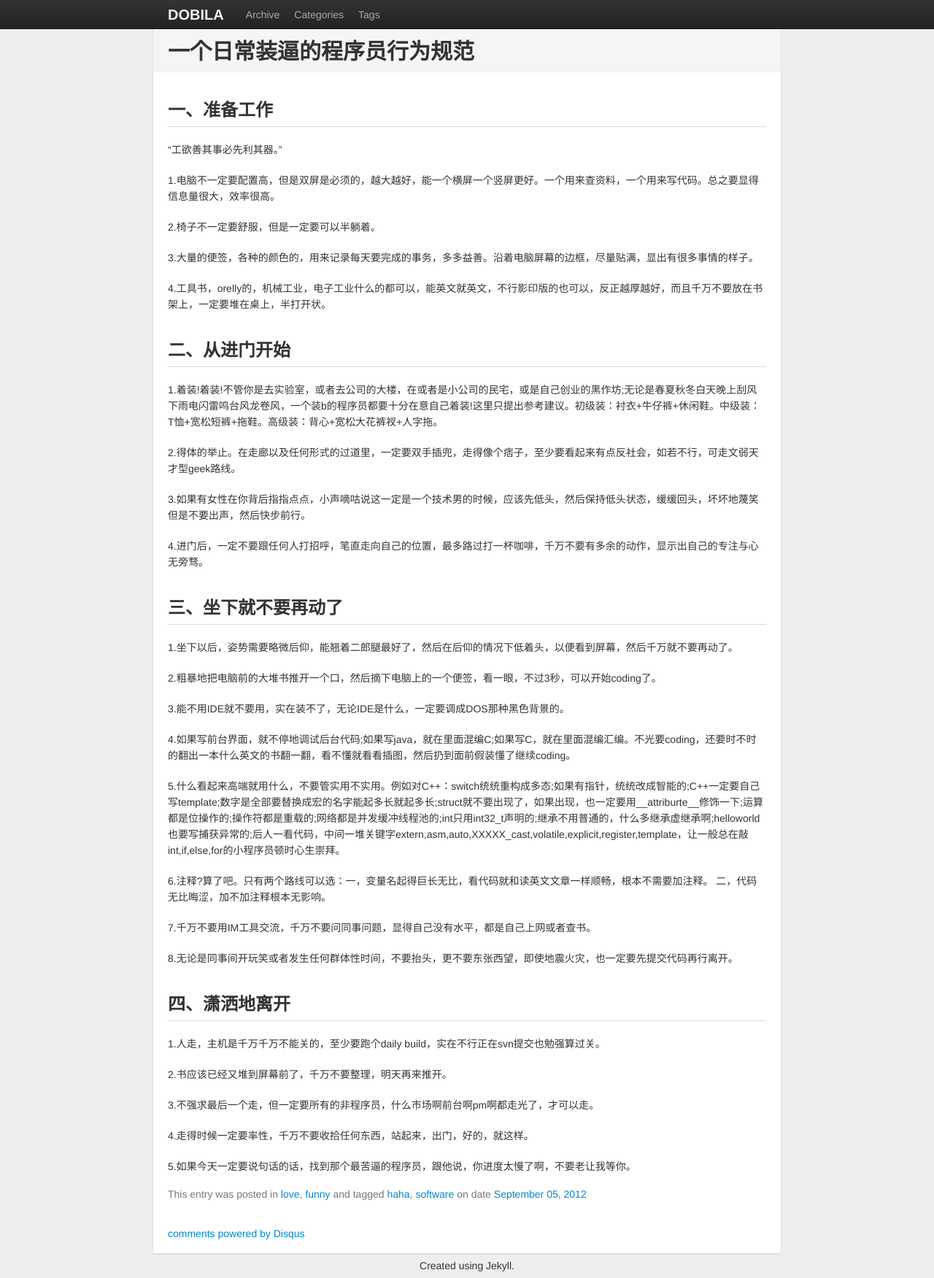
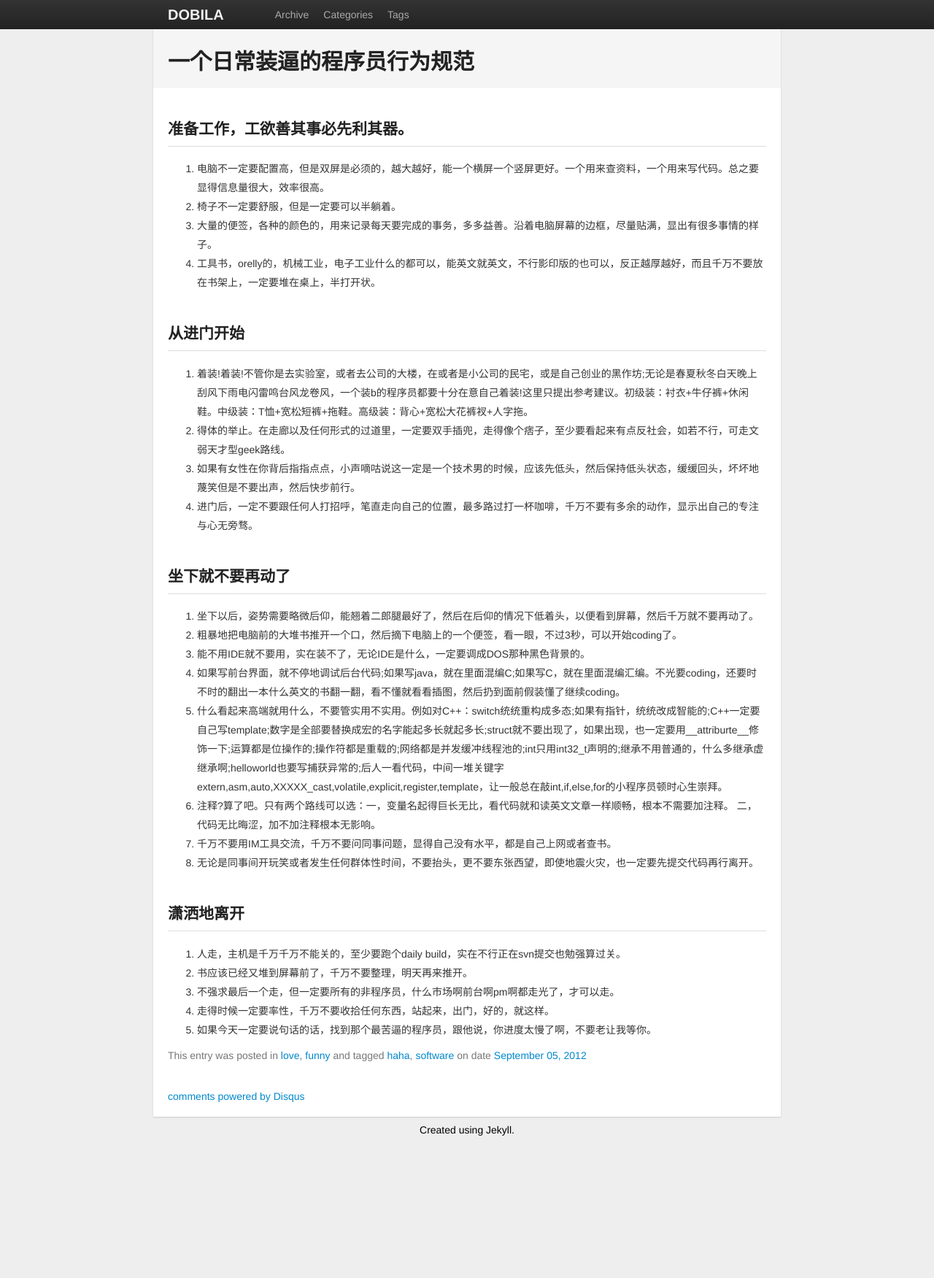
Before and after one commit to bugcook/eorza.github.com, a Jekyll site: the page built from _posts/2012-09-05-conduct-code-of-a-zhuangbi-programer.md, in a window 1280 px wide. Shown: the whole page at 73% size. Built offline with Jekyll 4.4.1, drawn with Linux system fonts in a browser that asks for light colours; comment, search, counter and statistics services are not loaded; after the commit the page ends 1566 px from its top, so only the background shows below that.

Commit message:
Change markdown engine to kramdown and get out of the css reset

```diff
--- a/_config.yml
+++ b/_config.yml
@@ -1,5 +1,6 @@
 safe: false
 permalink: none
+markdown: kramdown
 
 # The following is custom defined by hass
 path:
--- a/_posts/2012-09-05-conduct-code-of-a-zhuangbi-programer.md
+++ b/_posts/2012-09-05-conduct-code-of-a-zhuangbi-programer.md
@@ -22,55 +22,36 @@ more_tags:
   name: 计算机软件
 ---
 
-## 一、准备工作
+## 准备工作，工欲善其事必先利其器。
 
-“工欲善其事必先利其器。”
+1. 电脑不一定要配置高，但是双屏是必须的，越大越好，能一个横屏一个竖屏更好。一个用来查资料，一个用来写代码。总之要显得信息量很大，效率很高。
+2. 椅子不一定要舒服，但是一定要可以半躺着。
+3. 大量的便签，各种的颜色的，用来记录每天要完成的事务，多多益善。沿着电脑屏幕的边框，尽量贴满，显出有很多事情的样子。
+4. 工具书，orelly的，机械工业，电子工业什么的都可以，能英文就英文，不行影印版的也可以，反正越厚越好，而且千万不要放在书架上，一定要堆在桌上，半打开状。
 
-1.电脑不一定要配置高，但是双屏是必须的，越大越好，能一个横屏一个竖屏更好。一个用来查资料，一个用来写代码。总之要显得信息量很大，效率很高。
+## 从进门开始
 
-2.椅子不一定要舒服，但是一定要可以半躺着。
-
-3.大量的便签，各种的颜色的，用来记录每天要完成的事务，多多益善。沿着电脑屏幕的边框，尽量贴满，显出有很多事情的样子。
-
-4.工具书，orelly的，机械工业，电子工业什么的都可以，能英文就英文，不行影印版的也可以，反正越厚越好，而且千万不要放在书架上，一定要堆在桌上，半打开状。
-
-## 二、从进门开始
-
-1.着装!着装!不管你是去实验室，或者去公司的大楼，在或者是小公司的民宅，或是自己创业的黑作坊;无论是春夏秋冬白天晚上刮风下雨电闪雷鸣台风龙卷风，一个装b的程序员都要十分在意自己着装!这里只提出参考建议。初级装：衬衣+牛仔裤+休闲鞋。中级装：T恤+宽松短裤+拖鞋。高级装：背心+宽松大花裤衩+人字拖。
-
-2.得体的举止。在走廊以及任何形式的过道里，一定要双手插兜，走得像个痞子，至少要看起来有点反社会，如若不行，可走文弱天才型geek路线。
-
-3.如果有女性在你背后指指点点，小声嘀咕说这一定是一个技术男的时候，应该先低头，然后保持低头状态，缓缓回头，坏坏地蔑笑但是不要出声，然后快步前行。
-
-4.进门后，一定不要跟任何人打招呼，笔直走向自己的位置，最多路过打一杯咖啡，千万不要有多余的动作，显示出自己的专注与心无旁骛。
+1. 着装!着装!不管你是去实验室，或者去公司的大楼，在或者是小公司的民宅，或是自己创业的黑作坊;无论是春夏秋冬白天晚上刮风下雨电闪雷鸣台风龙卷风，一个装b的程序员都要十分在意自己着装!这里只提出参考建议。初级装：衬衣+牛仔裤+休闲鞋。中级装：T恤+宽松短裤+拖鞋。高级装：背心+宽松大花裤衩+人字拖。
+2. 得体的举止。在走廊以及任何形式的过道里，一定要双手插兜，走得像个痞子，至少要看起来有点反社会，如若不行，可走文弱天才型geek路线。
+3. 如果有女性在你背后指指点点，小声嘀咕说这一定是一个技术男的时候，应该先低头，然后保持低头状态，缓缓回头，坏坏地蔑笑但是不要出声，然后快步前行。
+4. 进门后，一定不要跟任何人打招呼，笔直走向自己的位置，最多路过打一杯咖啡，千万不要有多余的动作，显示出自己的专注与心无旁骛。
 
 
-## 三、坐下就不要再动了
+## 坐下就不要再动了
 
-1.坐下以后，姿势需要略微后仰，能翘着二郎腿最好了，然后在后仰的情况下低着头，以便看到屏幕，然后千万就不要再动了。
+1. 坐下以后，姿势需要略微后仰，能翘着二郎腿最好了，然后在后仰的情况下低着头，以便看到屏幕，然后千万就不要再动了。
+2. 粗暴地把电脑前的大堆书推开一个口，然后摘下电脑上的一个便签，看一眼，不过3秒，可以开始coding了。
+3. 能不用IDE就不要用，实在装不了，无论IDE是什么，一定要调成DOS那种黑色背景的。
+4. 如果写前台界面，就不停地调试后台代码;如果写java，就在里面混编C;如果写C，就在里面混编汇编。不光要coding，还要时不时的翻出一本什么英文的书翻一翻，看不懂就看看插图，然后扔到面前假装懂了继续coding。
+5. 什么看起来高端就用什么，不要管实用不实用。例如对C++：switch统统重构成多态;如果有指针，统统改成智能的;C++一定要自己写template;数字是全部要替换成宏的名字能起多长就起多长;struct就不要出现了，如果出现，也一定要用__attriburte__修饰一下;运算都是位操作的;操作符都是重载的;网络都是并发缓冲线程池的;int只用int32_t声明的;继承不用普通的，什么多继承虚继承啊;helloworld也要写捕获异常的;后人一看代码，中间一堆关键字extern,asm,auto,XXXXX_cast,volatile,explicit,register,template，让一般总在敲int,if,else,for的小程序员顿时心生崇拜。
+6. 注释?算了吧。只有两个路线可以选：一，变量名起得巨长无比，看代码就和读英文文章一样顺畅，根本不需要加注释。 二，代码无比晦涩，加不加注释根本无影响。
+7. 千万不要用IM工具交流，千万不要问同事问题，显得自己没有水平，都是自己上网或者查书。
+8. 无论是同事间开玩笑或者发生任何群体性时间，不要抬头，更不要东张西望，即使地震火灾，也一定要先提交代码再行离开。
 
-2.粗暴地把电脑前的大堆书推开一个口，然后摘下电脑上的一个便签，看一眼，不过3秒，可以开始coding了。
+## 潇洒地离开
 
-3.能不用IDE就不要用，实在装不了，无论IDE是什么，一定要调成DOS那种黑色背景的。
-
-4.如果写前台界面，就不停地调试后台代码;如果写java，就在里面混编C;如果写C，就在里面混编汇编。不光要coding，还要时不时的翻出一本什么英文的书翻一翻，看不懂就看看插图，然后扔到面前假装懂了继续coding。
-
-5.什么看起来高端就用什么，不要管实用不实用。例如对C++：switch统统重构成多态;如果有指针，统统改成智能的;C++一定要自己写template;数字是全部要替换成宏的名字能起多长就起多长;struct就不要出现了，如果出现，也一定要用__attriburte__修饰一下;运算都是位操作的;操作符都是重载的;网络都是并发缓冲线程池的;int只用int32_t声明的;继承不用普通的，什么多继承虚继承啊;helloworld也要写捕获异常的;后人一看代码，中间一堆关键字extern,asm,auto,XXXXX_cast,volatile,explicit,register,template，让一般总在敲int,if,else,for的小程序员顿时心生崇拜。
-
-6.注释?算了吧。只有两个路线可以选：一，变量名起得巨长无比，看代码就和读英文文章一样顺畅，根本不需要加注释。 二，代码无比晦涩，加不加注释根本无影响。
-
-7.千万不要用IM工具交流，千万不要问同事问题，显得自己没有水平，都是自己上网或者查书。
-
-8.无论是同事间开玩笑或者发生任何群体性时间，不要抬头，更不要东张西望，即使地震火灾，也一定要先提交代码再行离开。
-
-## 四、潇洒地离开
-
-1.人走，主机是千万千万不能关的，至少要跑个daily build，实在不行正在svn提交也勉强算过关。
-
-2.书应该已经又堆到屏幕前了，千万不要整理，明天再来推开。
-
-3.不强求最后一个走，但一定要所有的非程序员，什么市场啊前台啊pm啊都走光了，才可以走。
-
-4.走得时候一定要率性，千万不要收拾任何东西，站起来，出门，好的，就这样。
-
-5.如果今天一定要说句话的话，找到那个最苦逼的程序员，跟他说，你进度太慢了啊，不要老让我等你。
+1. 人走，主机是千万千万不能关的，至少要跑个daily build，实在不行正在svn提交也勉强算过关。
+2. 书应该已经又堆到屏幕前了，千万不要整理，明天再来推开。
+3. 不强求最后一个走，但一定要所有的非程序员，什么市场啊前台啊pm啊都走光了，才可以走。
+4. 走得时候一定要率性，千万不要收拾任何东西，站起来，出门，好的，就这样。
+5. 如果今天一定要说句话的话，找到那个最苦逼的程序员，跟他说，你进度太慢了啊，不要老让我等你。
--- a/assets/stylesheets/style.css
+++ b/assets/stylesheets/style.css
@@ -3,53 +3,6 @@ Author: Hass Tian
 Author URI: http://dobila.info
 Description: Basicly this is my first css.
 */
-
-/* =Reset. From: http://meyerweb.com/eric/tools/css/reset/
--------------------------------------------------------------- */
-html, body, div, span, applet, object, iframe,
-h1, h2, h3, h4, h5, h6, p, blockquote, pre,
-a, abbr, acronym, address, big, cite, code,
-del, dfn, em, img, ins, kbd, q, s, samp,
-small, strike, strong, sub, sup, tt, var,
-b, u, i, center,
-dl, dt, dd, ol, ul, li,
-fieldset, form, label, legend,
-table, caption, tbody, tfoot, thead, tr, th, td,
-article, aside, canvas, details, embed,
-figure, figcaption, footer, header, hgroup,
-menu, nav, output, ruby, section, summary,
-time, mark, audio, video {
-	margin: 0;
-	padding: 0;
-	border: 0;
-	font-size: 100%;
-	font: inherit;
-	vertical-align: baseline;
-}
-/* HTML5 display-role reset for older browsers */
-article, aside, details, figcaption, figure,
-footer, header, hgroup, menu, nav, section {
-	display: block;
-}
-body {
-	line-height: 1;
-}
-ol, ul {
-	list-style: none;
-}
-blockquote, q {
-	quotes: none;
-}
-blockquote:before, blockquote:after,
-q:before, q:after {
-	content: '';
-	content: none;
-}
-table {
-	border-collapse: collapse;
-	border-spacing: 0;
-}
-
 
 /* =Basic structure
 -------------------------------------------------------------- */
@@ -57,7 +10,7 @@ body {
 	background: #EEE url('../images/top-bg.png') repeat-x;
 	font-size: 14px;
 	font-family: helvetica, arial, clean, sans-serif;
-	color: #333;
+	margin: 0;
 }
 
 .site-header,
@@ -82,7 +35,7 @@ body {
 -------------------------------------------------------------- */
 h1, h2, h3, h4, h5, h6 {
 	font-weight: bold;
-	color: #333;
+	color: #222;
 }
 a {
 	color: #08C;
@@ -102,6 +55,9 @@ a:hover {
 .site-header a:hover {
 	text-decoration: none;
 }
+.site-header h1 {
+	margin: 0;
+}
 .site-header h1 a {
 	display: block;
 	padding: 0 20px;
@@ -117,6 +73,10 @@ a:hover {
 }
 .site-header nav {
 	float: left;
+}
+.site-header nav ul {
+	margin: 0;
+	list-style: none;
 }
 .site-header nav li {
 	float: left;
@@ -139,21 +99,18 @@ a:hover {
 .page-header {
 	background: whiteSmoke;
 	border-bottom: 1px solid #EEE;
-	height: 58px;
-	padding-left: 20px;
+	padding: 20px 0 15px 20px;
 }
 
 .page-header h1 {
-	float: left;
+	display: inline-block;
 	font-size: 30px;
-	line-height: 62px;
-	padding-bottom: 10px;
+	margin: 0;
 }
 .page-header h2 {
-	float: left;
+	display: inline-block;
 	font-size: 18px;
 	font-weight: normal;
-	line-height: 66px;
 	margin-left: 30px;
 	color: #BFBFBF;
 }
@@ -163,26 +120,7 @@ a:hover {
 	padding: 0 20px;
 }
 
-.page-content > p,
-.page-content > ul,
-.page-content > pre,
-.page-content > blockquote,
-.page-content > hgroup,
-.page-content > figure,
-.page-content > video,
-.page-content > audio,
-.page-content > h1,
-.page-content > h2,
-.page-content > h3,
-.page-content > h4,
-.page-content > h5,
-.page-content > h6 {
-	margin: 20px 0;
-}
-
-
 .page-content h2 {
-	font-size: 24px;
 	border-bottom: 1px solid #ddd;
 	padding-bottom: 10px;
 	margin-top: 40px;
@@ -204,21 +142,18 @@ a:hover {
 .page-content p,
 .page-content li,
 .page-content figcaption {
-	line-height: 22px;
+	line-height: 26px;
+	color: #333;
 }
 
 .page-content video {
 	display: block;
 	max-width: 480px;
-	margin: 20px auto;
 }
 .page-content audio {
 	display: block;
 }
-.page-content ul {
-	list-style: disc inside;
-	margin-left: 10px;
-}
+
 .page-content ul li {
 	color: gray;
 }
@@ -267,6 +202,9 @@ a:hover {
 .tag-box {
 	overflow: hidden;
 }
+.tag-box {
+	padding: 0;
+}
 .tag-box li {
 	float: left;
 	list-style: none;
```
